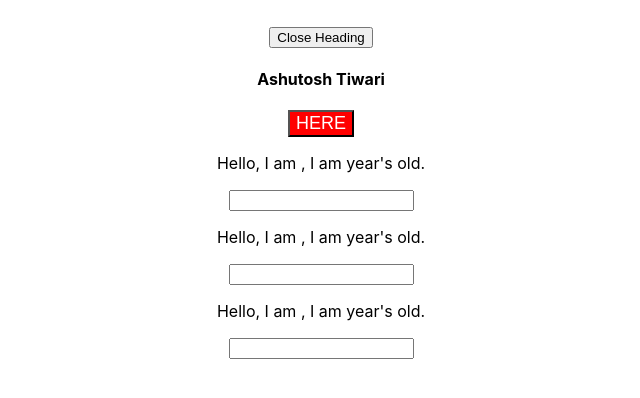
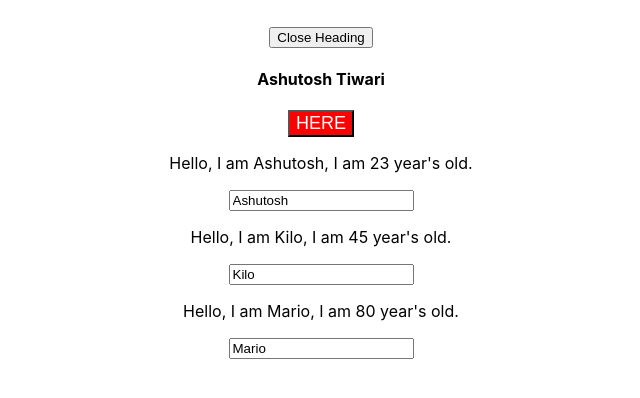
Before and after one commit to InclinedScorpio/react-beginning-to-advance, a React (Create React App) app: page / in a window 1280 px wide. Both pictures are taken after a click on the button "HERE". Shown: the top 398 px of the page, without its empty margins (319-959 px from the left). Built offline with nearby package versions, Linux system fonts and the light colour scheme.

Commit message:
HOC Doubt Resolved {...props}

```diff
--- a/src/hoc/WithClass.js
+++ b/src/hoc/WithClass.js
@@ -3,7 +3,8 @@ import React from "react";
 const withClass = (WrappedComponent, classes) => {
 	return props => (
 		<div>
-			<WrappedComponent />
+			{console.log("123455", { ...props })}
+			<WrappedComponent {...props} />
 		</div>
 	);
 };
```
